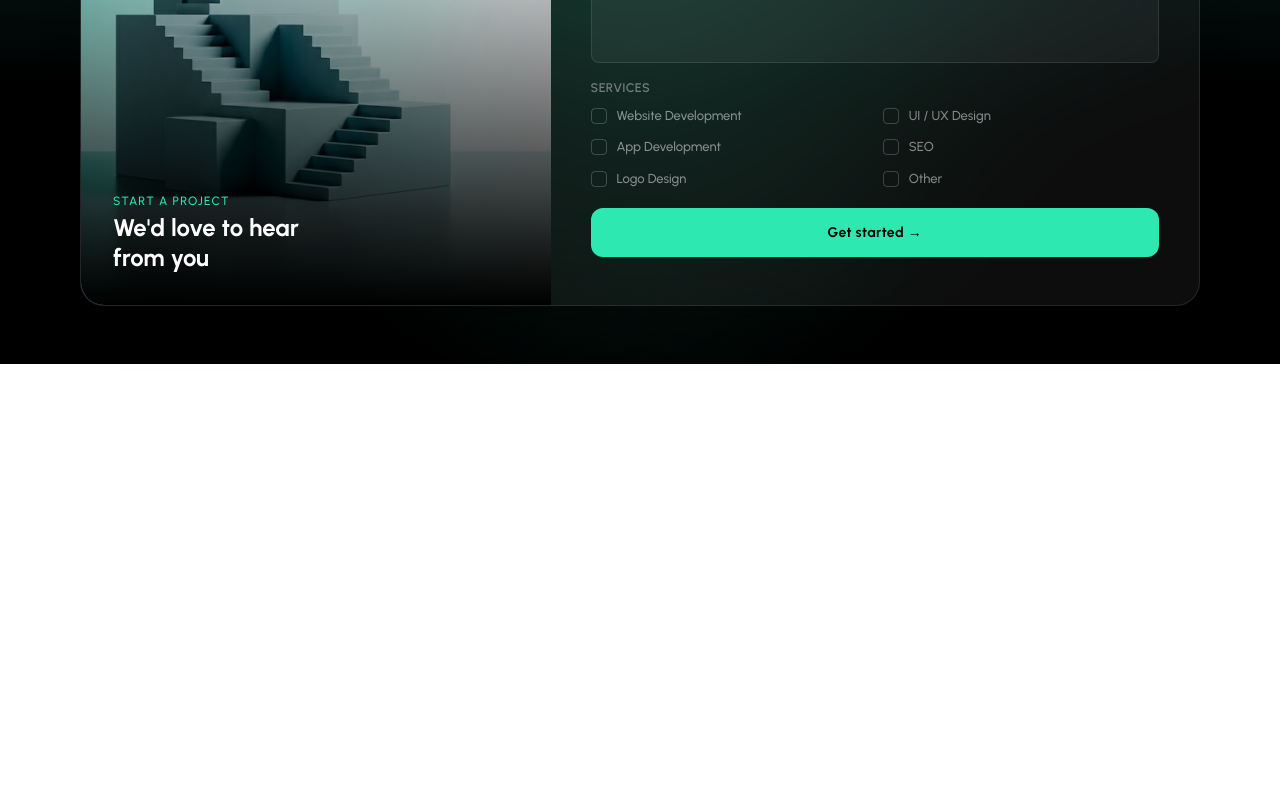
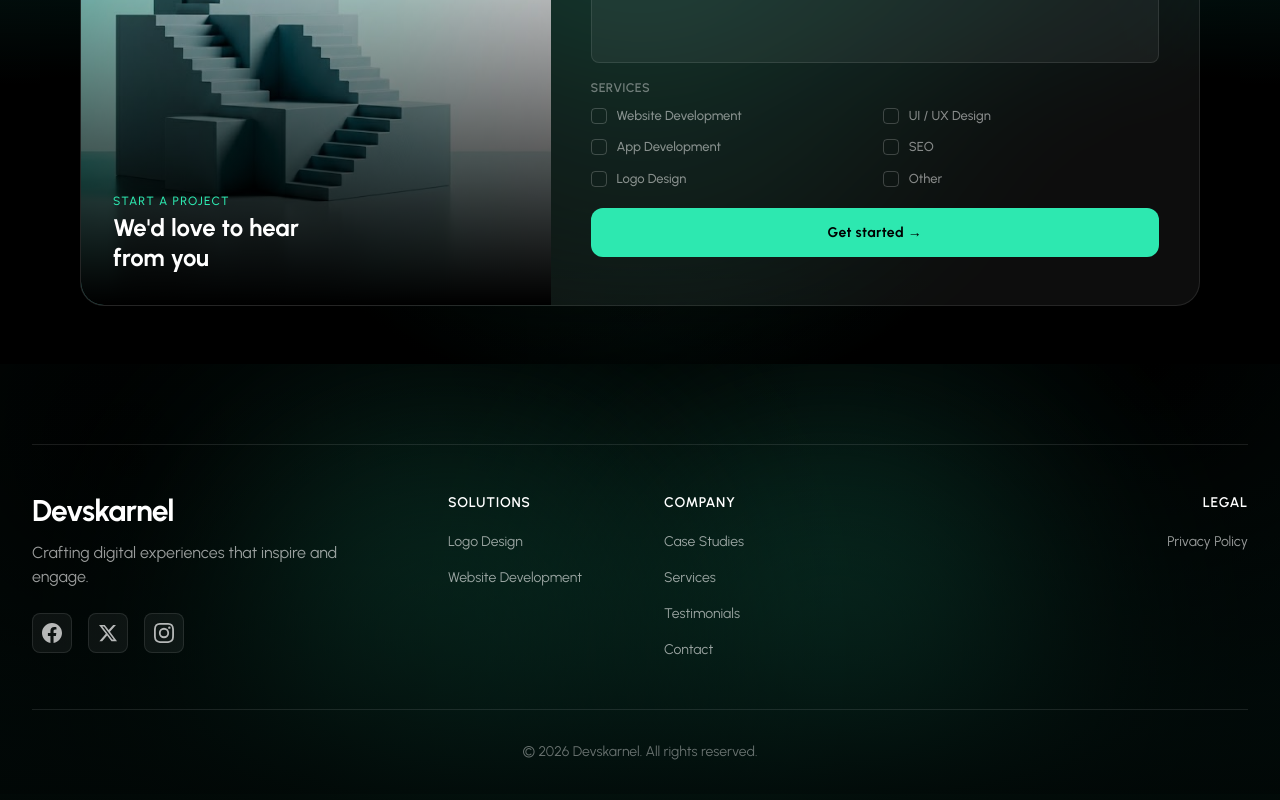
Before and after one commit to afterrender1/devkarnelweb, a Next.js app: page / in a window 1280 px wide. Shown: the part 4198-4998 px from the top of the page. Before the commit the page ends 4562 px from the top, so only its background shows below. Built offline with nearby package versions, Linux system fonts and the light colour scheme.

Commit message:
added footer

```diff
--- /dev/null
+++ b/app/components/Footer.jsx
@@ -0,0 +1,212 @@
+'use client';
+
+import { useEffect, useRef } from 'react';
+import { gsap } from 'gsap';
+import { ScrollTrigger } from 'gsap/ScrollTrigger';
+import { urbanist } from '../fonts';
+
+if (typeof window !== 'undefined') {
+  gsap.registerPlugin(ScrollTrigger);
+}
+
+export default function Footer() {
+  const footerRef = useRef(null);
+  const contentRef = useRef(null);
+
+  useEffect(() => {
+    const ctx = gsap.context(() => {
+      const elements = contentRef.current?.querySelectorAll('.footer-animate');
+
+      if (elements && elements.length > 0) {
+        gsap.fromTo(
+          elements,
+          {
+            opacity: 0,
+            y: 40,
+            filter: 'blur(10px)',
+          },
+          {
+            opacity: 1,
+            y: 0,
+            filter: 'blur(0px)',
+            duration: 1,
+            stagger: 0.15,
+            ease: 'power3.out',
+            scrollTrigger: {
+              trigger: footerRef.current,
+              start: 'top 85%',
+              toggleActions: 'play none none none',
+            },
+          }
+        );
+      }
+    }, footerRef);
+
+    return () => ctx.revert();
+  }, []);
+
+  const socialLinks = [
+    { name: 'Facebook', icon: 'M24 12.073c0-6.627-5.373-12-12-12s-12 5.373-12 12c0 5.99 4.388 10.954 10.125 11.854v-8.385H7.078v-3.47h3.047V9.43c0-3.007 1.792-4.669 4.533-4.669 1.312 0 2.686.235 2.686.235v2.953H15.83c-1.491 0-1.956.925-1.956 1.874v2.25h3.328l-.532 3.47h-2.796v8.385C19.612 23.027 24 18.062 24 12.073z', url: '#' },
+    { name: 'X', icon: 'M18.244 2.25h3.308l-7.227 8.26 8.502 11.24H16.17l-5.214-6.817L4.99 21.75H1.68l7.73-8.835L1.254 2.25H8.08l4.713 6.231zm-1.161 17.52h1.833L7.084 4.126H5.117z', url: '#' },
+    { name: 'Instagram', icon: 'M12 2.163c3.204 0 3.584.012 4.85.07 3.252.148 4.771 1.691 4.919 4.919.058 1.265.069 1.645.069 4.849 0 3.205-.012 3.584-.069 4.849-.149 3.225-1.664 4.771-4.919 4.919-1.266.058-1.644.07-4.85.07-3.204 0-3.584-.012-4.849-.07-3.26-.149-4.771-1.699-4.919-4.92-.058-1.265-.07-1.644-.07-4.849 0-3.204.013-3.583.07-4.849.149-3.227 1.664-4.771 4.919-4.919 1.266-.057 1.645-.069 4.849-.069zM12 0C8.741 0 8.333.014 7.053.072 2.695.272.273 2.69.073 7.052.014 8.333 0 8.741 0 12c0 3.259.014 3.668.072 4.948.2 4.358 2.618 6.78 6.98 6.98C8.333 23.986 8.741 24 12 24c3.259 0 3.668-.014 4.948-.072 4.354-.2 6.782-2.618 6.979-6.98.059-1.28.073-1.689.073-4.948 0-3.259-.014-3.667-.072-4.947-.196-4.354-2.617-6.78-6.979-6.98C15.668.014 15.259 0 12 0zm0 5.838a6.162 6.162 0 100 12.324 6.162 6.162 0 000-12.324zM12 16a4 4 0 110-8 4 4 0 010 8zm6.406-11.845a1.44 1.44 0 100 2.881 1.44 1.44 0 000-2.881z', url: '#' },
+  ];
+
+  const links = {
+    solutions: [
+      { name: 'Logo Design', url: '#' },
+      { name: 'Website Development', url: '#' },
+    ],
+    pages: [
+      { name: 'Case Studies', url: '#' },
+      { name: 'Services', url: '#' },
+      { name: 'Testimonials', url: '#' },
+      { name: 'Contact', url: '#' },
+    ],
+  };
+
+  return (
+    <footer
+style={{
+  background: `
+    /* Top par darkness barhane ke liye radial shadows ko zyada intense kiya gaya hai */
+    radial-gradient(circle at 10% 20%, rgba(0,0,0,1) 0%, rgba(0,0,0,0.8) 30%, transparent 60%),
+    radial-gradient(circle at 90% 0%, rgba(0,0,0,1) 0%, rgba(0,0,0,0.7) 40%, transparent 70%),
+    radial-gradient(circle at 50% -10%, rgba(0,0,0,0.9) 0%, transparent 60%),
+
+    /* Bottom-left ki lighting ko thoda soft rakha hai */
+    radial-gradient(circle at 100% 90%, rgba(0,0,0,0.4) 0%, transparent 0%),
+
+    linear-gradient(
+      0deg,
+      #24E8B2 10%,       /* Light color bottom par */
+      #1BC497 5%,
+      #0F7C6E 10%,      /* Yahan se transition jaldi start kar di */
+      #0A4A42 45%,
+      #062B24 100%,      /* Dark color ab 65% se hi shuru ho jayega */
+      #010504 90%,      /* 90% tak aate aate kaafi dark ho jayega */
+      #000000 100%      /* Bilkul top par pure black */
+    )
+  `,
+  willChange: "opacity",
+}}
+    ref={footerRef} className={`relative bg-[#010504] overflow-hidden ${urbanist.className}`}>
+      {/* Background Effects */}
+      <div className="absolute inset-0 pointer-events-none">
+        {/* Radial Glow */}
+        <div className="absolute bottom-0 left-2/4 w-96 h-96 bg-[#2de8b0] opacity-30 blur-[120px] rounded-full" />
+        <div className="absolute bottom-0 right-1/2 w-96 h-96 bg-[#2de8b0] opacity-30 blur-[120px] rounded-full" />
+
+        {/* Gradient Overlay */}
+        <div className="absolute inset-0 bg-linear-to-b from-transparent via-[#010504]/50 to-[#010504]" />
+      </div>
+
+      {/* Content */}
+      <div ref={contentRef} className="relative max-w-7xl mx-auto px-6 lg:px-8 py-16 lg:py-20">
+        {/* Top Border */}
+        <div className="footer-animate border-t border-white/10 mb-12" />
+
+        {/* Main Grid */}
+        <div className="grid grid-cols-1 md:grid-cols-2 lg:grid-cols-3 gap-12 lg:gap-8 mb-12">
+          {/* Left Section - Brand */}
+          <div className="footer-animate text-center md:text-left">
+            <h3 className="text-2xl lg:text-3xl font-bold text-white mb-3 tracking-tight">
+              Devskarnel
+            </h3>
+            <p className="text-white/60 text-sm lg:text-base mb-6 max-w-xs mx-auto md:mx-0">
+              Crafting digital experiences that inspire and engage.
+            </p>
+
+            {/* Social Icons */}
+            <div className="flex gap-4 justify-center md:justify-start">
+              {socialLinks.map((social) => (
+                <a
+                  key={social.name}
+                  href={social.url}
+                  className="group relative w-10 h-10 rounded-lg bg-white/5 backdrop-blur-sm border border-white/10 flex items-center justify-center transition-all duration-300 hover:bg-white/10 hover:border-[#2de8b0]/50 hover:scale-110"
+                  aria-label={social.name}
+                >
+                  <svg
+                    className="w-5 h-5 text-white/70 transition-colors duration-300 group-hover:text-[#2de8b0]"
+                    fill="currentColor"
+                    viewBox="0 0 24 24"
+                  >
+                    <path d={social.icon} />
+                  </svg>
+
+                  {/* Glow Effect on Hover */}
+                  <div className="absolute inset-0 rounded-lg bg-[#2de8b0]/20 opacity-0 blur-md transition-opacity duration-300 group-hover:opacity-100 -z-10" />
+                </a>
+              ))}
+            </div>
+          </div>
+
+          {/* Middle Section - Links */}
+          <div className="footer-animate lg:col-span-1 grid grid-cols-2 gap-8 md:gap-12 text-center md:text-left">
+            {/* Solutions */}
+            <div>
+              <h4 className="text-white font-semibold mb-4 text-sm uppercase tracking-wider">
+                Solutions
+              </h4>
+              <ul className="space-y-3">
+                {links.solutions.map((link) => (
+                  <li key={link.name}>
+                    <a
+                      href={link.url}
+                      className="text-white/60 text-sm hover:text-[#2de8b0] transition-colors duration-300 inline-block"
+                    >
+                      {link.name}
+                    </a>
+                  </li>
+                ))}
+              </ul>
+            </div>
+
+            {/* Pages */}
+            <div>
+              <h4 className="text-white font-semibold mb-4 text-sm uppercase tracking-wider">
+                Company
+              </h4>
+              <ul className="space-y-3">
+                {links.pages.map((link) => (
+                  <li key={link.name}>
+                    <a
+                      href={link.url}
+                      className="text-white/60 text-sm hover:text-[#2de8b0] transition-colors duration-300 inline-block"
+                    >
+                      {link.name}
+                    </a>
+                  </li>
+                ))}
+              </ul>
+            </div>
+          </div>
+
+          {/* Right Section - Legal */}
+          <div className="footer-animate text-center md:text-left lg:text-right">
+            <h4 className="text-white font-semibold mb-4 text-sm uppercase tracking-wider">
+              Legal
+            </h4>
+            <a
+              href="#"
+              className="inline-block text-white/60 text-sm hover:text-[#2de8b0] transition-colors duration-300"
+            >
+              Privacy Policy
+            </a>
+          </div>
+        </div>
+
+        {/* Bottom Border */}
+        <div className="footer-animate border-t border-white/10 pt-8">
+          <div className="text-center">
+            <p className="text-white/40 text-sm">
+              © {new Date().getFullYear()} Devskarnel. All rights reserved.
+            </p>
+          </div>
+        </div>
+      </div>
+
+      {/* Glassmorphism Overlay Accent */}
+      <div className="absolute bottom-0 left-0 right-0 h-px bg-linear-to-r from-transparent via-[#2de8b0]/30 to-transparent" />
+    </footer>
+  );
+}
--- a/app/page.js
+++ b/app/page.js
@@ -5,6 +5,7 @@
 import Navbar from "./components/Navbar";
 import Services from "./components/Services";
 import Testimonials from "./components/Testimonials";
+import Footer from "./components/Footer";
 
 export default function Home() {
   return (
@@ -15,6 +16,7 @@
       <Services/>
       <Testimonials/>
       <Contact/>
+      <Footer/>
 
 
     </>
```
